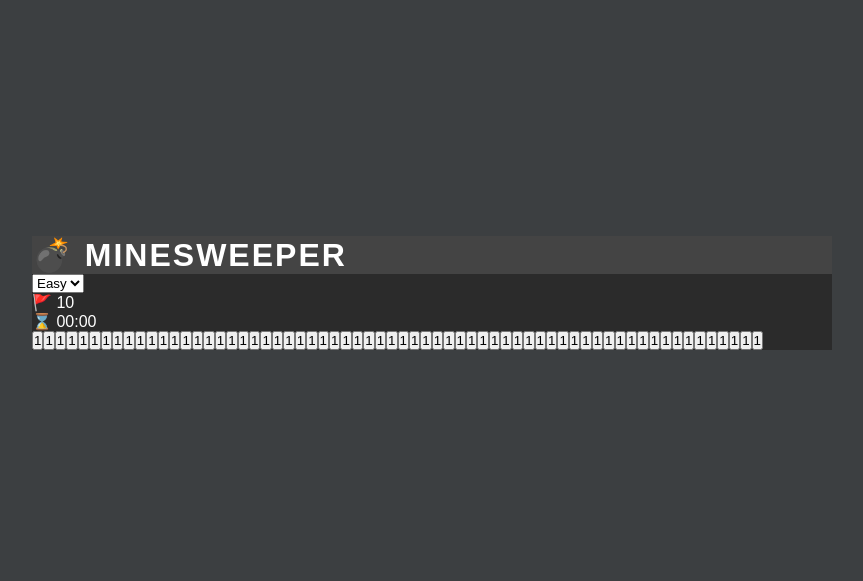
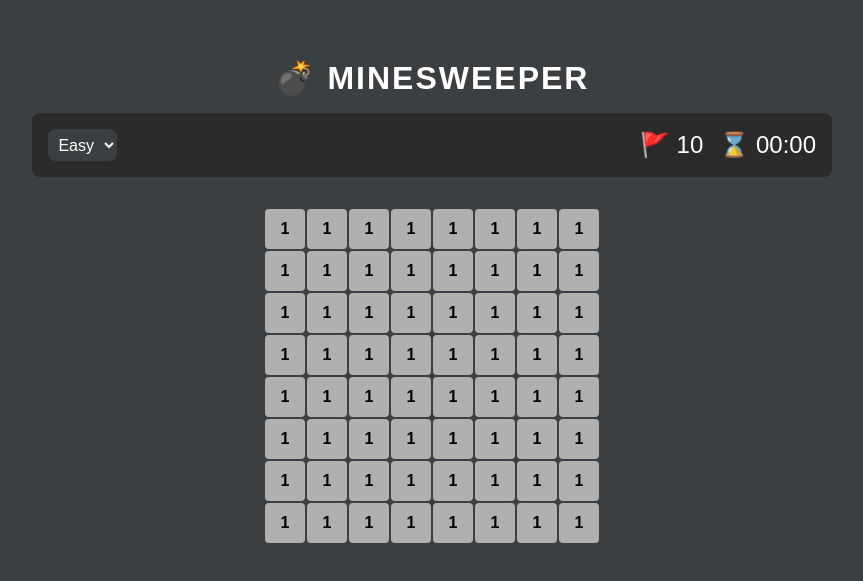
Before and after one commit to Krycha94/minesweeper, a React (Vite) app: page / in a window 1280 px wide. Shown: the part 107-688 px from the top of the page, without its empty margins (208-1071 px from the left). Built offline with nearby package versions, Linux system fonts and the light colour scheme.

Commit message:
Add styles to Panel, Board and Cell components

```diff
--- a/src/App.module.css
+++ b/src/App.module.css
@@ -8,10 +8,12 @@ main {
 .container {
 	width: 90%;
 	max-width: 800px;
-	background-color: #444;
+	/* background-color: #444; */
 }
 
 .title {
 	text-transform: uppercase;
 	letter-spacing: 2px;
+	text-align: center;
+	padding: 1rem;
 }
--- a/src/components/Board.jsx
+++ b/src/components/Board.jsx
@@ -3,7 +3,7 @@ import styles from "./Board.module.css";
 
 const Board = () => {
 	return (
-		<section>
+		<section className={styles.board}>
 			<Cell />
 			<Cell />
 			<Cell />
--- a/src/components/Board.module.css
+++ b/src/components/Board.module.css
@@ -0,0 +1,7 @@
+.board {
+	display: grid;
+	grid-template-columns: repeat(8, 40px);
+	grid-template-rows: repeat(8, 40px);
+	gap: 2px;
+	justify-content: center;
+}
--- a/src/components/Cell.jsx
+++ b/src/components/Cell.jsx
@@ -1,7 +1,7 @@
 import styles from "./Cell.module.css";
 
 const Cell = () => {
-	return <button>1</button>;
+	return <button className={styles.cell}>1</button>;
 };
 
 export default Cell;
--- a/src/components/Cell.module.css
+++ b/src/components/Cell.module.css
@@ -0,0 +1,13 @@
+.cell {
+	background-color: #b0b0b0;
+	border: none;
+	cursor: pointer;
+	border-radius: 4px;
+	font-weight: 600;
+	font-size: 1rem;
+}
+
+.cell:hover,
+.cell:focus {
+	background-color: #f5f5f5;
+}
--- a/src/components/Panel.jsx
+++ b/src/components/Panel.jsx
@@ -2,7 +2,7 @@ import styles from "./Panel.module.css";
 
 const Panel = () => {
 	return (
-		<section>
+		<section className={styles.panel}>
 			<select name="difficulty" id="difficulty">
 				<option value="easy">Easy</option>
 			</select>
--- a/src/components/Panel.module.css
+++ b/src/components/Panel.module.css
@@ -1,3 +1,24 @@
-section {
+.panel {
 	background-color: #2b2b2b;
+	padding: 1rem;
+	display: flex;
+	justify-content: space-between;
+	align-items: center;
+	margin-bottom: 2rem;
+	border-radius: 8px;
 }
+
+select {
+	background-color: #3c3f41;
+	border: none;
+	font-size: 1rem;
+	color: inherit;
+	padding: 0.4rem;
+	border-radius: 8px;
+}
+
+.info {
+	display: flex;
+	gap: 1rem;
+	font-size: 1.5rem;
+}
```
